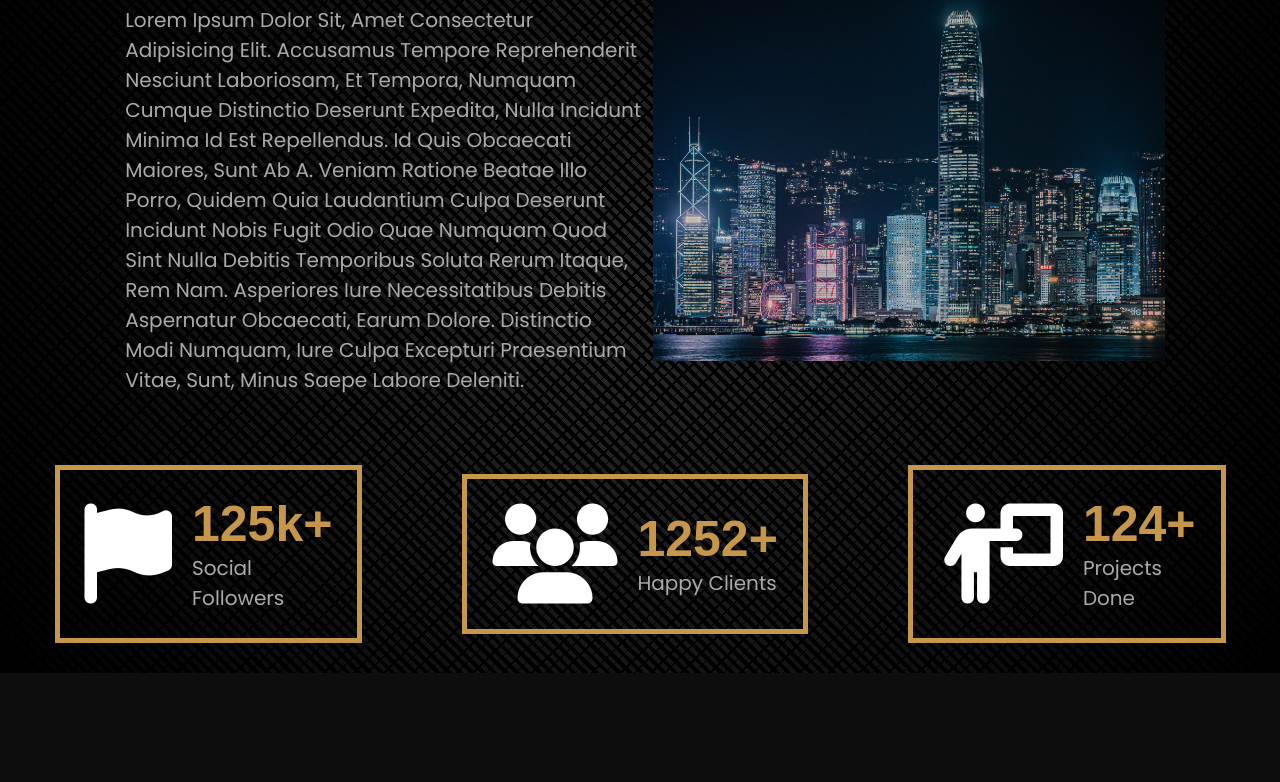
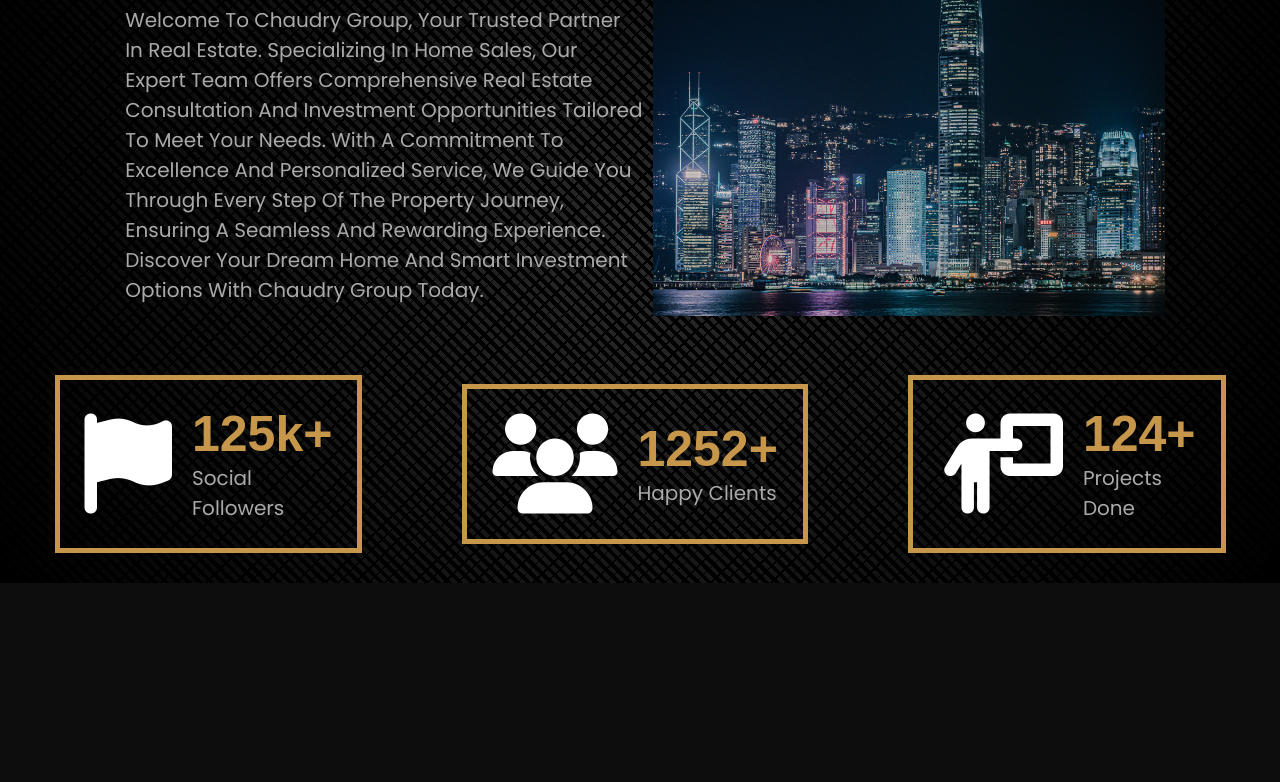
Before and after one commit to chaudrygroup/Chaudrygroup.github.io, a plain HTML site: page about.html in a window 1280 px wide. Shown: the part 303-1085 px from the top of the page. Drawn offline with nearby package versions, Linux system fonts and the light colour scheme; a web font is replaced by a local one.

Commit message:
text changed

```diff
--- a/about.html
+++ b/about.html
@@ -94,16 +94,13 @@
         <div class="about-content">
           <h1>About Us</h1>
           <p>
-            Lorem ipsum dolor sit, amet consectetur adipisicing elit. Accusamus
-            tempore reprehenderit nesciunt laboriosam, et tempora, numquam
-            cumque distinctio deserunt expedita, nulla incidunt minima id est
-            repellendus. Id quis obcaecati maiores, sunt ab a. Veniam ratione
-            beatae illo porro, quidem quia laudantium culpa deserunt incidunt
-            nobis fugit odio quae numquam quod sint nulla debitis temporibus
-            soluta rerum itaque, rem nam. Asperiores iure necessitatibus debitis
-            aspernatur obcaecati, earum dolore. Distinctio modi numquam, iure
-            culpa excepturi praesentium vitae, sunt, minus saepe labore
-            deleniti.
+            Welcome to Chaudry Group, your trusted partner in real estate.
+            Specializing in home sales, our expert team offers comprehensive
+            real estate consultation and investment opportunities tailored to
+            meet your needs. With a commitment to excellence and personalized
+            service, we guide you through every step of the property journey,
+            ensuring a seamless and rewarding experience. Discover your dream
+            home and smart investment options with Chaudry Group today.
           </p>
         </div>
         <div class="about-img">
```
Also changed, not shown: index.html (+6 -5 lines), terms.html (+6 -4 lines).
